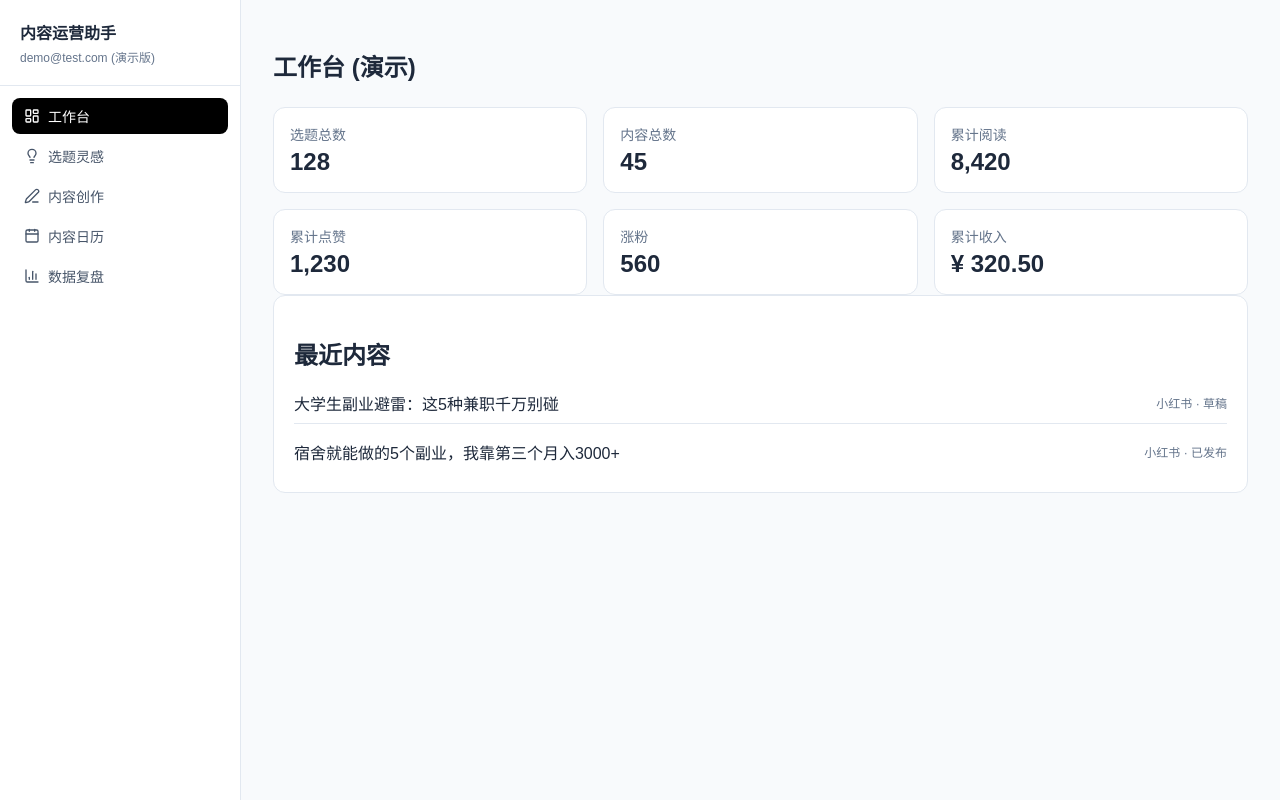
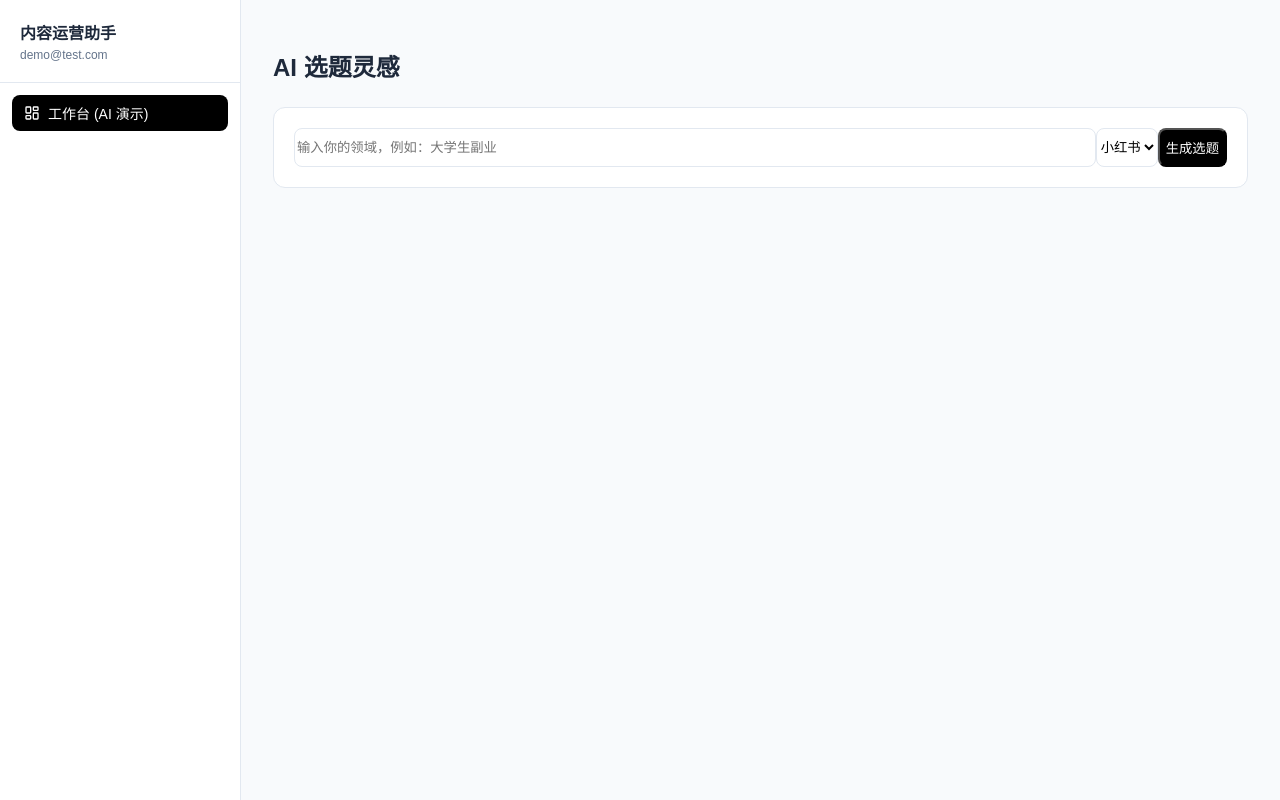
Before and after one commit to 1955665960-cell/content-ops, a Next.js app: page / in a window 1280 px wide. Built offline with nearby package versions, Linux system fonts and the light colour scheme.

Commit message:
feat: move AI to homepage

```diff
--- a/app/page.tsx
+++ b/app/page.tsx
@@ -1,15 +1,37 @@
+'use client'
+import { useState } from 'react'
 import Link from 'next/link'
-import { Lightbulb, PenLine, Calendar, BarChart3, LayoutDashboard } from 'lucide-react'
+import { LayoutDashboard, Lightbulb } from 'lucide-react'
 
 export default function Home() {
-  const stats = [
-    { label: '选题总数', value: '128' },
-    { label: '内容总数', value: '45' },
-    { label: '累计阅读', value: '8,420' },
-    { label: '累计点赞', value: '1,230' },
-    { label: '涨粉', value: '560' },
-    { label: '累计收入', value: '¥ 320.50' },
-  ]
+  const [topic, setTopic] = useState('')
+  const [platform, setPlatform] = useState('小红书')
+  const [ideas, setIdeas] = useState<any[]>([])
+  const [loading, setLoading] = useState(false)
+  const [err, setErr] = useState('')
+
+  async function generate() {
+    if (!topic.trim()) return
+    setLoading(true); setErr(''); setIdeas([])
+    try {
+      // 👇 这里是你真实的 Vercel 后端地址
+      const API_URL = 'https://content-8to8v0s42-fors-wall1.vercel.app/api/ai/ideas'
+
+      const res = await fetch(API_URL, {
+        method: 'POST',
+        headers: { 'Content-Type': 'application/json' },
+        body: JSON.stringify({ topic, platform }),
+      })
+
+      const data = await res.json()
+      if (data.error) throw new Error(data.error)
+      setIdeas(data.ideas || [])
+    } catch (error: any) {
+      setErr('网络请求失败，请稍后再试。')
+    } finally {
+      setLoading(false)
+    }
+  }
 
   return (
     <div className="min-h-screen flex bg-slate-50">
@@ -17,52 +39,62 @@ export default function Home() {
       <aside className="w-60 bg-white border-r flex flex-col min-h-screen">
         <div className="p-5 border-b">
           <div className="font-bold text-slate-800">内容运营助手</div>
-          <div className="text-xs text-slate-500 mt-1">demo@test.com (演示版)</div>
+          <div className="text-xs text-slate-500 mt-1">demo@test.com</div>
         </div>
         <nav className="flex-1 p-3 space-y-1">
-          <div className="flex items-center gap-2 px-3 py-2 rounded-lg text-sm bg-black text-white cursor-pointer">
-            <LayoutDashboard size={16} /> 工作台
-          </div>
-          <div className="flex items-center gap-2 px-3 py-2 rounded-lg text-sm text-slate-600 hover:bg-slate-100 cursor-not-allowed">
-            <Lightbulb size={16} /> 选题灵感
-          </div>
-          <div className="flex items-center gap-2 px-3 py-2 rounded-lg text-sm text-slate-600 hover:bg-slate-100 cursor-not-allowed">
-            <PenLine size={16} /> 内容创作
-          </div>
-          <div className="flex items-center gap-2 px-3 py-2 rounded-lg text-sm text-slate-600 hover:bg-slate-100 cursor-not-allowed">
-            <Calendar size={16} /> 内容日历
-          </div>
-          <div className="flex items-center gap-2 px-3 py-2 rounded-lg text-sm text-slate-600 hover:bg-slate-100 cursor-not-allowed">
-            <BarChart3 size={16} /> 数据复盘
+          <div className="flex items-center gap-2 px-3 py-2 rounded-lg text-sm bg-black text-white">
+            <LayoutDashboard size={16} /> 工作台 (AI 演示)
           </div>
         </nav>
       </aside>
 
-      {/* 右侧主内容区 */}
+      {/* 右侧主内容 */}
       <main className="flex-1 p-8">
-        <h1 className="text-2xl font-bold text-slate-800 mb-6">工作台 (演示)</h1>
+        <h1 className="text-2xl font-bold mb-6 text-slate-800">AI 选题灵感</h1>
 
-        <div className="grid grid-cols-3 gap-4 mb-8">
-          {stats.map((s) => (
-            <div key={s.label} className="bg-white rounded-xl p-4 border">
-              <div className="text-sm text-slate-500">{s.label}</div>
-              <div className="text-2xl font-bold mt-1 text-slate-800">{s.value}</div>
+        <div className="bg-white border rounded-xl p-5 mb-8 shadow-sm">
+          <div className="flex gap-3">
+            <input
+              className="flex-1 border rounded-lg px-4 py-2 focus:outline-none focus:ring-2 focus:ring-black"
+              placeholder="输入你的领域，例如：大学生副业"
+              value={topic}
+              onChange={(e) => setTopic(e.target.value)}
+              onKeyDown={(e) => e.key === 'Enter' && generate()}
+            />
+            <select
+              className="border rounded-lg px-4 py-2 bg-white"
+              value={platform}
+              onChange={(e) => setPlatform(e.target.value)}
+            >
+              {['小红书', '公众号', '知乎', '抖音', 'B站', '微博'].map((p) => (
+                <option key={p}>{p}</option>
+              ))}
+            </select>
+            <button
+              onClick={generate}
+              disabled={loading}
+              className="bg-black text-white px-6 py-2 rounded-lg font-medium disabled:opacity-50 hover:bg-slate-800 transition-colors"
+            >
+              {loading ? 'AI 正在思考...' : '生成选题'}
+            </button>
+          </div>
+          {err && <p className="text-sm text-red-500 mt-3">{err}</p>}
+        </div>
+
+        <div className="grid grid-cols-2 gap-4">
+          {ideas.map((i) => (
+            <div key={i.title} className="bg-white border rounded-xl p-5 shadow-sm hover:shadow-md transition-shadow">
+              <div className="font-semibold text-lg mb-2 text-slate-800">{i.title}</div>
+              <div className="text-sm text-slate-500 mb-3">{i.angle}</div>
+              <div className="flex flex-wrap gap-2">
+                {(i.tags || []).map((t: string) => (
+                  <span key={t} className="text-xs bg-slate-100 text-slate-600 px-2 py-1 rounded-md">
+                    #{t}
+                  </span>
+                ))}
+              </div>
             </div>
           ))}
-        </div>
-
-        <div className="bg-white rounded-xl border p-5">
-          <h2 className="font-semibold mb-3 text-slate-800">最近内容</h2>
-          <div className="space-y-2">
-            <div className="flex justify-between items-center py-2 border-b last:border-0">
-              <div className="truncate text-slate-700">大学生副业避雷：这5种兼职千万别碰</div>
-              <div className="text-xs text-slate-500">小红书 · 草稿</div>
-            </div>
-            <div className="flex justify-between items-center py-2 border-b last:border-0">
-              <div className="truncate text-slate-700">宿舍就能做的5个副业，我靠第三个月入3000+</div>
-              <div className="text-xs text-slate-500">小红书 · 已发布</div>
-            </div>
-          </div>
         </div>
       </main>
     </div>
```
